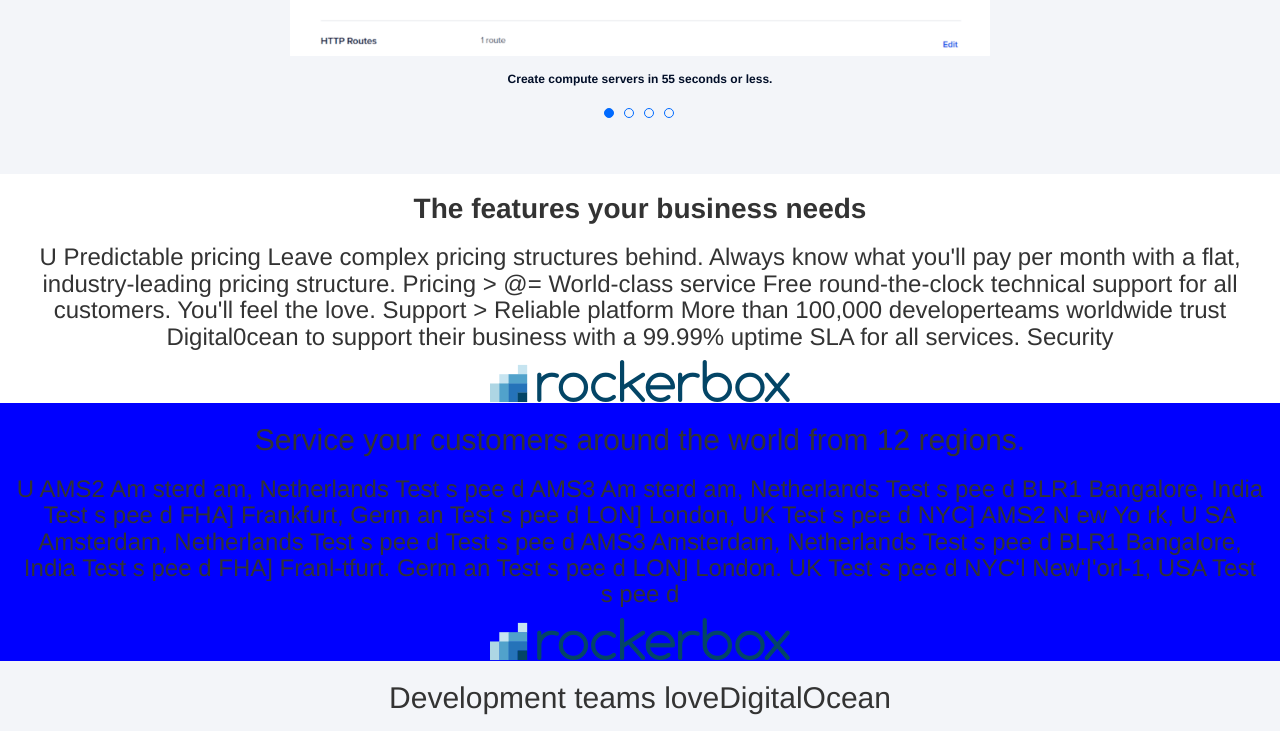
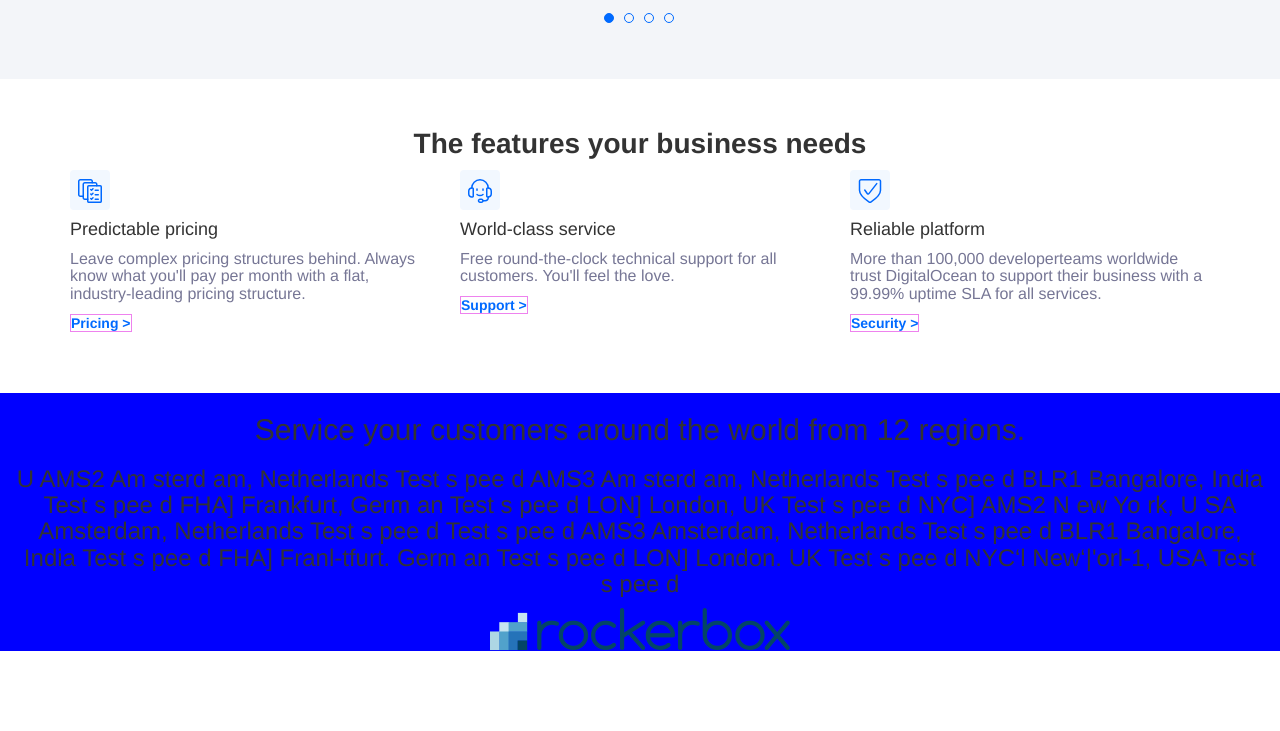
Before and after one commit to simonebresci/html-css-digitalocean, a plain HTML site: page index.html in a window 1280 px wide. Shown: the part 1891-2622 px from the top of the page. After the commit the page ends 2542 px from the top, so only its background shows below. Drawn offline with nearby package versions, Linux system fonts and the light colour scheme.

Commit message:
fascia-features

```diff
--- a/css/style.css
+++ b/css/style.css
@@ -30,6 +30,18 @@
 /* UTILITIES */
 .container-w100{
   width: 100%;
+}
+
+.link-style1{
+  color:#006aff;
+  text-decoration: none;
+  font-weight: bold;
+}
+.link-style1:hover{
+  color:#006aff;
+  text-shadow: 0px 0px 5px rgba(0,0,0,0.4);
+  border-radius: 5px;
+  text-decoration: none;
 }
 
 .border-radius-5{
@@ -274,7 +286,7 @@
   color: #698a99;
 }
 
-.bl-deploy h4{
+.bl-deploy. .bl-features h4{
   font-weight: bold;
   font-size:20px;
   color:#010e28;
@@ -282,7 +294,7 @@
 
 
 
-.bl-deploy h5{
+.bl-deploy, .bl-features h5{
   /* font-weight: bold; */
   font-size:16px;
   color:#767695;
@@ -324,3 +336,11 @@
 
 
 /* /Fascia Developers */
+
+
+/* Fascia features */
+.bl-features a {
+  margin-bottom: 30px;
+}
+
+/* /Fascia features */
--- a/index.html
+++ b/index.html
@@ -171,7 +171,7 @@
                     </div>
                     <!-- View customer stories -->
                     <div class="col-xs-12">
-                      <a href="#">View customer stories ></a> <!-- Inserire colore esatto -->
+                      <a class="link-style1" href="#">View customer stories ></a> <!-- Inserire colore esatto -->
                     </div>
 
                     <!-- Padding  riga -->
@@ -280,6 +280,8 @@
 
         <!-- Fascia developers -->
         <div class="row bl-developers bg-grey">
+          <div class="container">
+            <div class="row">
 
               <!-- Padding -->
               <div class="col-xs-12">
@@ -290,7 +292,7 @@
 
               <div class="col-xs-12 text-center">
                 <h2>Designed for developers</h2>
-            <h3>Build more and spend less time managing your infrastructure with our easy-to-use control panel and API</h3>
+                <h3>Build more and spend less time managing your infrastructure with our easy-to-use control panel and API.</h3>
 
                 <!-- Slider immagini -->
                 <div class="slider-box ">
@@ -325,34 +327,74 @@
               </div>
               <!-- /Padding -->
 
+            </div>
 
           </div>
+          <!-- /Container -->
+        </div>
+        <!-- /Fascia developers -->
 
-        <!-- /Fascia developers -->
+        <!-- Fascia features -->
         <div class="row bl-features bg-white">
+          <div class="container">
+            <div class="row">
+
+
+              <!-- Padding -->
+              <div class="col-xs-12">
+                <div class="bl-block-h15"></div>
+                <div class="bl-block-h15"></div>
+              </div>
+              <!-- /Padding -->
+
+              <!-- Titolo fascia -->
               <div class="col-xs-12 text-center">
                   <h2>The features your business needs</h2>
-            <h3>U
-            Predictable pricing
-            Leave complex pricing structures behind. Always know what
-            you'll pay per month with a flat, industry-leading pricing
-            structure.
-            Pricing >
-            @=
-            World-class service
-            Free round-the-clock technical support for all customers. You'll
-            feel the love.
-            Support >
-            Reliable platform
-            More than 100,000 developerteams worldwide trust Digital0cean
-            to support their business with a 99.99% uptime SLA for all
-            services.
-            Security</h3>
-            <img src="./img/fascia-development/esempio-dev.png" alt="Immagine esempio carosello">
               </div>
 
 
+              <!-- Colonna Pricing -->
+              <div class="col-xs-12 col-sm-4">
+                  <img src="./img/fascia-features/docs.svg" alt="goccia">
+                  <h4>Predictable pricing</h4>
+                  <h5>Leave complex pricing structures behind. Always know what you'll pay per month with a flat, industry-leading pricing structure.</h5>
+                  <a class="link-style1 debug-border">Pricing > </a>
               </div>
+
+              <!-- Colonna Support -->
+              <div class="col-xs-12 col-sm-4">
+                  <img src="./img/fascia-features/operatore.svg" alt="sottomarino">
+                  <h4>World-class service</h4>
+                  <h5>Free round-the-clock technical support for all customers. You'll feel the love.</h5>
+                  <a class="link-style1 debug-border"> Support > </a>
+              </div>
+
+              <!-- Colonna Security -->
+              <div class="col-xs-12 col-sm-4">
+                  <img src="./img/fascia-features/scudo-check.svg" alt="sottomarino">
+                  <h4>Reliable platform</h4>
+                  <h5>More than 100,000 developerteams worldwide trust DigitalOcean to support their business with a 99.99% uptime SLA for all services.</h5>
+                  <a class="link-style1 debug-border" href="#">Security > </a>
+              </div>
+
+              <!-- Padding -->
+              <div class="col-xs-12">
+                <div class="bl-block-h15"></div>
+                <div class="bl-block-h15"></div>
+                <div class="bl-block-h15"></div>
+                <div class="bl-block-h15"></div>
+              </div>
+              <!-- /Padding -->
+
+            </div>
+            <!-- /Row -->
+          </div>
+          <!-- /Container -->
+        </div>
+        <!-- /Fascia features -->
+
+
+
 
         <div class="row bl-services bg-blue">
           <div class="col-xs-12 text-center">
@@ -401,6 +443,7 @@
 
         </div>
 
+        <!--
         <div class="row bl-development bg-grey">
           <div class="col-xs-12 text-center">
             <h2>Development teams loveDigitalOcean</h2>
@@ -463,7 +506,7 @@
           Dpen Source
         </div>
 
-      </div>
+      </div> -->
 
   </body>
 </html>
```
Also changed, not shown: img/fascia-features/docs.svg (added), img/fascia-features/operatore.svg (added), img/fascia-features/scudo-check.svg (added). Lines whose indentation alone changed are shown as unchanged.
